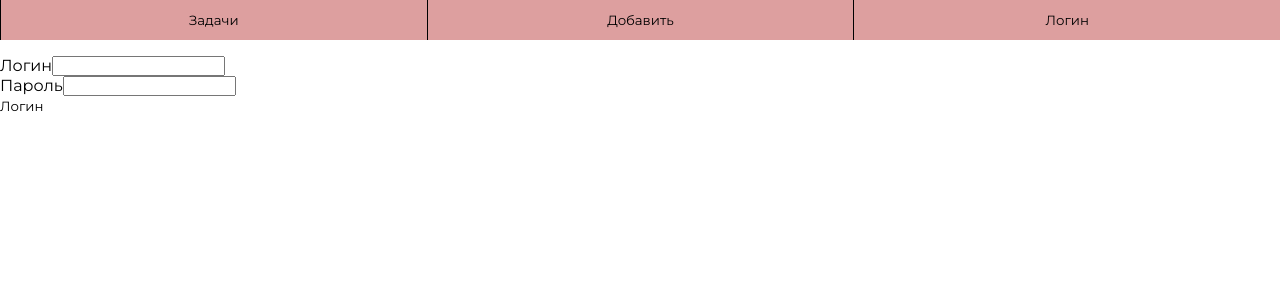
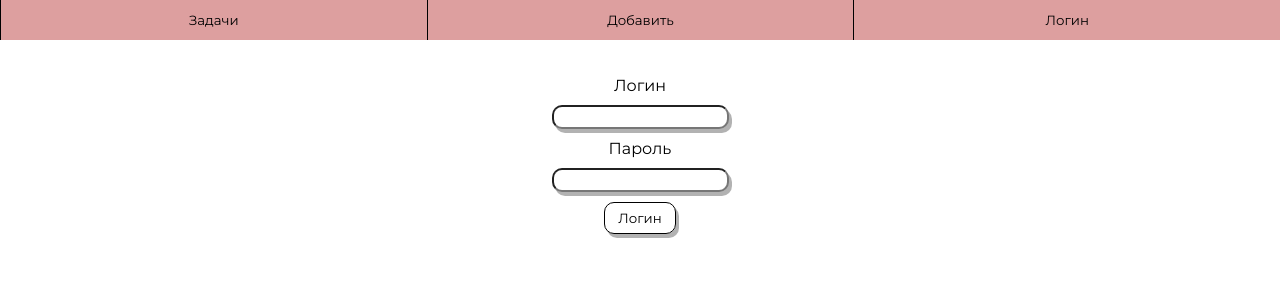
Before and after one commit to Camarot1/taskboard-frontend, a React (Create React App) app: page /login in a window 1280 px wide. Shown: the top 300 px of the page. Built offline with nearby package versions, Linux system fonts and the light colour scheme.

Commit message:
little style for login page

```diff
--- a/src/pages/login/login.scss
+++ b/src/pages/login/login.scss
@@ -0,0 +1,35 @@
+
+@mixin center{
+    display:flex;
+    flex-direction: column;
+    align-items: center;
+}
+
+@mixin shadow{
+    border-radius: 10px;
+    box-shadow: 3px 4px 0 rgba(0,0,0, 0.3)
+}
+.login-page{
+    .main__container{
+        @include center;
+        margin-top: 20px;
+    }
+    .main__form{
+        @include center;
+        gap: 10px;
+        button{
+            padding: 7px 13px;
+            cursor: pointer;
+            border: 1px solid black;
+            @include shadow;
+        }
+    }
+    .form__row{
+        @include center;
+        gap:10px;
+        input{
+            padding: 2px;
+            @include shadow;
+        }
+    }
+}
```
